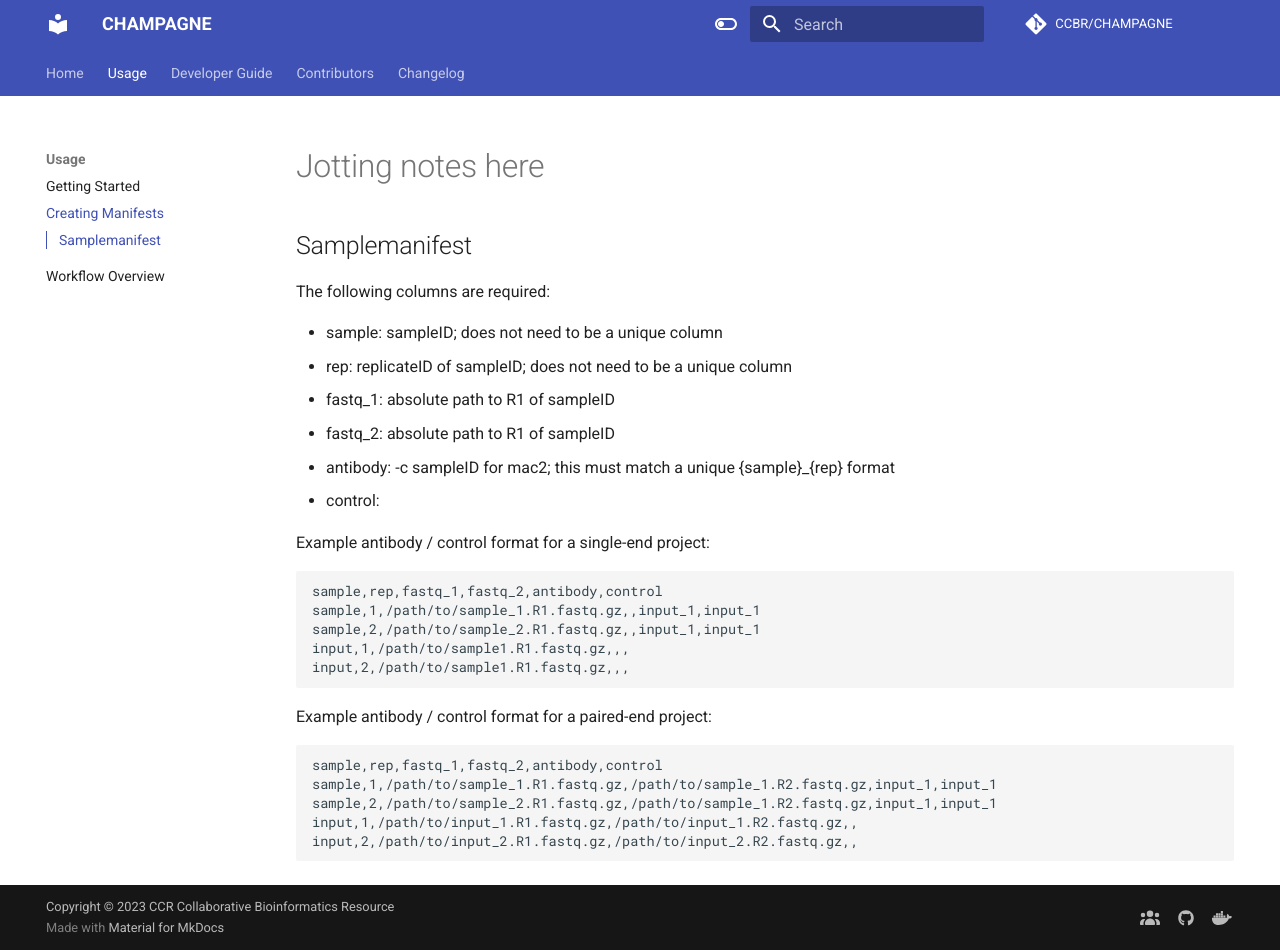
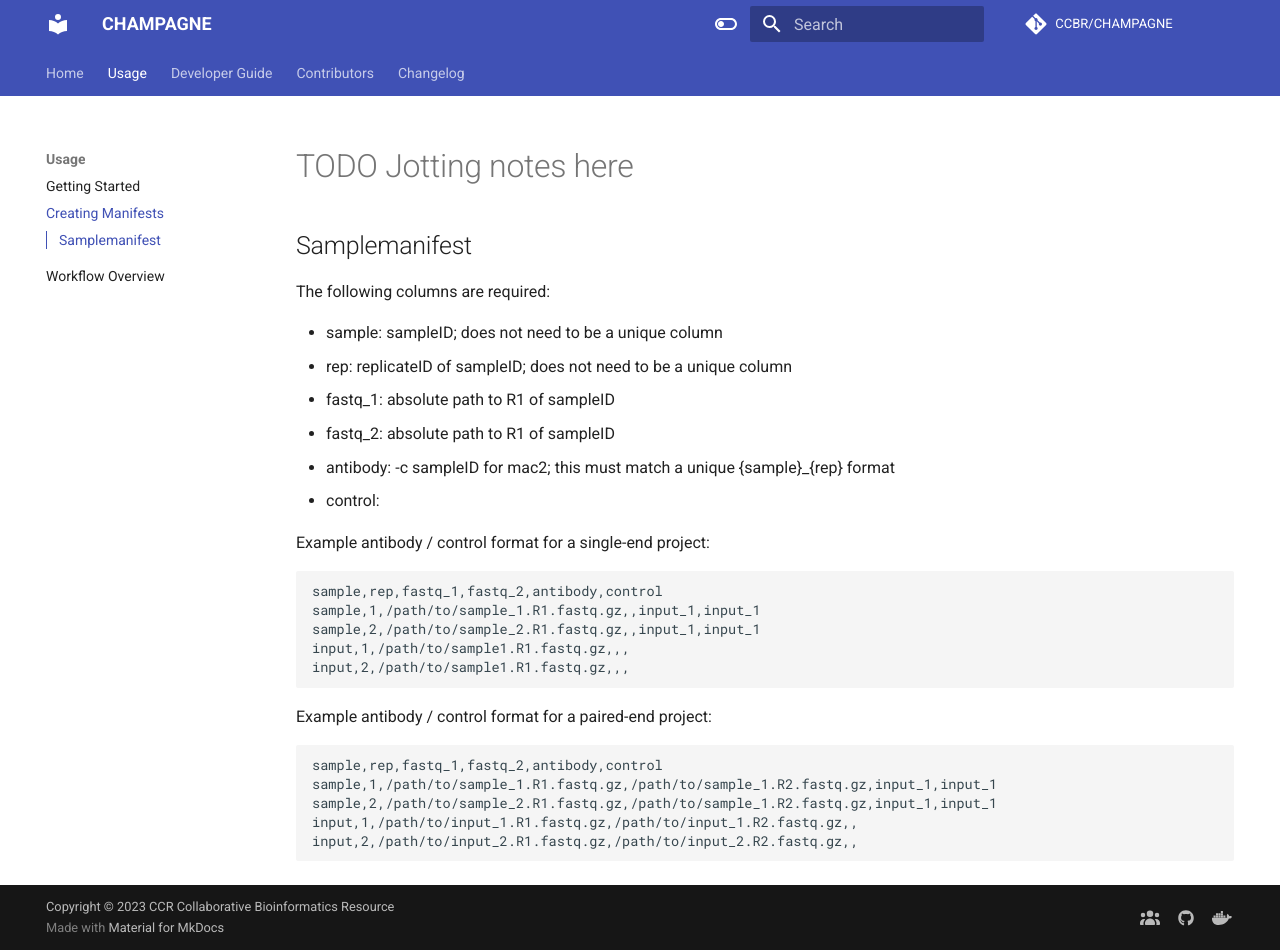
Before and after one commit to abcsFrederick/CHAMPAGNE, an MkDocs documentation site: the page built from docs/manifests.md, in a window 1280 px wide and 950 px high. Built offline with MkDocs 1.6.1 and Material for MkDocs 9.7.7, drawn with Linux system fonts in a browser that asks for light colours; comment, search, counter and statistics services are not loaded; the version menu is left out.

Commit message:
docs: add TODO to docs/manifests.md

```diff
--- a/docs/manifests.md
+++ b/docs/manifests.md
@@ -1,4 +1,4 @@
-# Jotting notes here
+# TODO Jotting notes here
 ## Samplemanifest
 The following columns are required:
 
```
